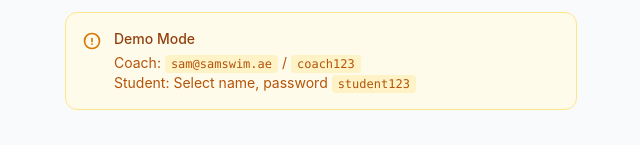
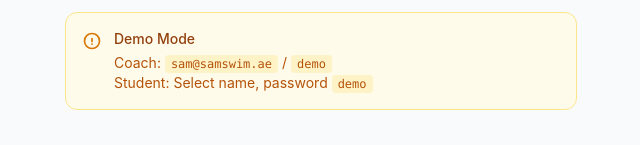
Before and after one commit to curiousguyinhis30s/samswim-academy, a Next.js app: page / in a window 1280 px wide. Both pictures are taken after a click on the button "Book Your Lesson". Shown: the part 355-500 px from the top of the page, without its empty margins (319-959 px from the left). Built offline with nearby package versions, Linux system fonts and the light colour scheme.

Commit message:
Remove hardcoded demo passwords to fix GitHub secret alert
- Move demo credentials to environment variables
- Default password is now 'demo' instead of revealing specific passwords
- Add .env.example with available configuration options
- Display credentials from env vars in UI hints

```diff
--- a/src/components/pages/Login.tsx
+++ b/src/components/pages/Login.tsx
@@ -8,14 +8,15 @@ interface LoginProps {
   clients: Array<{ id?: number; fullName: string; email?: string }>
 }
 
-// Demo credentials
+// Demo credentials - loaded from environment or use defaults for demo mode
+// These are intentionally simple demo credentials, not production secrets
 const DEMO_CREDENTIALS = {
   coach: {
-    email: 'sam@samswim.ae',
-    password: 'coach123',
+    email: process.env.NEXT_PUBLIC_DEMO_COACH_EMAIL || 'sam@samswim.ae',
+    password: process.env.NEXT_PUBLIC_DEMO_COACH_PASS || 'demo',
   },
   student: {
-    password: 'student123',
+    password: process.env.NEXT_PUBLIC_DEMO_STUDENT_PASS || 'demo',
   },
 }
 
@@ -146,10 +147,10 @@ export function Login({ onLogin, onBack, clients }: LoginProps) {
                   <div>
                     <p className="text-sm font-medium text-amber-800">Demo Mode</p>
                     <p className="text-sm text-amber-700 mt-1">
-                      Coach: <code className="bg-amber-100 px-1.5 py-0.5 rounded text-xs">sam@samswim.ae</code> / <code className="bg-amber-100 px-1.5 py-0.5 rounded text-xs">coach123</code>
+                      Coach: <code className="bg-amber-100 px-1.5 py-0.5 rounded text-xs">{DEMO_CREDENTIALS.coach.email}</code> / <code className="bg-amber-100 px-1.5 py-0.5 rounded text-xs">{DEMO_CREDENTIALS.coach.password}</code>
                     </p>
                     <p className="text-sm text-amber-700">
-                      Student: Select name, password <code className="bg-amber-100 px-1.5 py-0.5 rounded text-xs">student123</code>
+                      Student: Select name, password <code className="bg-amber-100 px-1.5 py-0.5 rounded text-xs">{DEMO_CREDENTIALS.student.password}</code>
                     </p>
                   </div>
                 </div>
@@ -243,7 +244,7 @@ export function Login({ onLogin, onBack, clients }: LoginProps) {
               {/* Password hint */}
               <p className="text-center text-sm text-slate-500">
                 Demo password: <code className="bg-slate-100 px-1.5 py-0.5 rounded text-xs text-slate-700">
-                  {mode === 'coach' ? 'coach123' : 'student123'}
+                  {mode === 'coach' ? DEMO_CREDENTIALS.coach.password : DEMO_CREDENTIALS.student.password}
                 </code>
               </p>
             </form>
```
Also changed, not shown: 1 other file (tests, documents, lock files or other folders).
